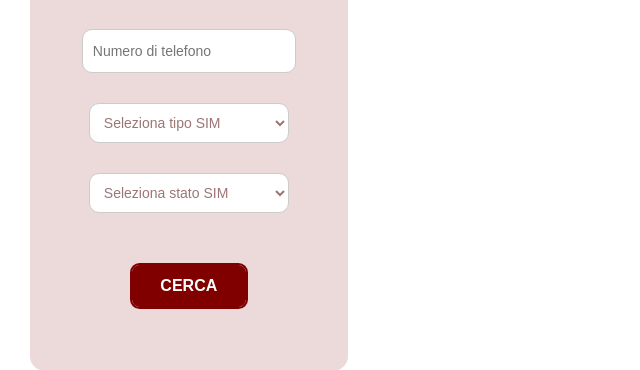
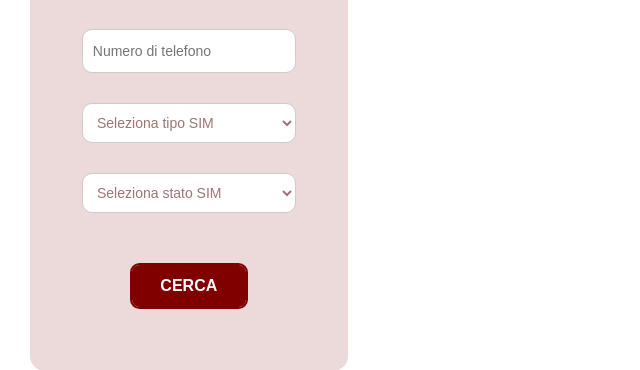
Before and after one commit to ColoErMejo/ProgWeb23-24, a PHP site: page /SIM.php in a window 1280 px wide. Shown: the part 350-720 px from the top of the page, without its empty margins (0-640 px from the left). Run offline with PHP 8.4, Linux system fonts and the light colour scheme; data that the repository does not hold is empty; some web fonts are replaced.

Commit message:
uniformati filtri SIM

```diff
--- a/css/style.css
+++ b/css/style.css
@@ -322,6 +322,11 @@ nav a:nth-child(4):hover ~ .animation {
   background-color: #fff;
   cursor: pointer;
 }
+select#TipoSIM,
+select#StatoSIM {
+  width: 213.6px;
+}
+
 /* Stile al passaggio del mouse */
 .search-box:hover,
 .select-box:hover {
```
